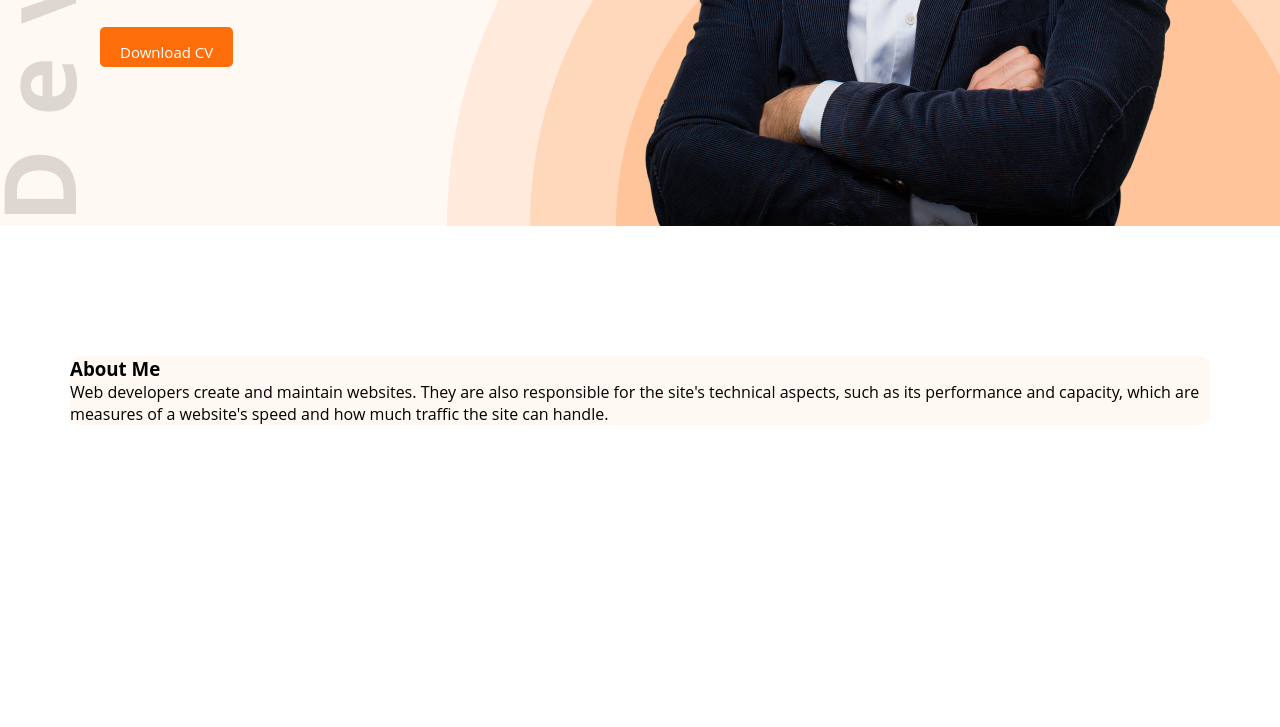
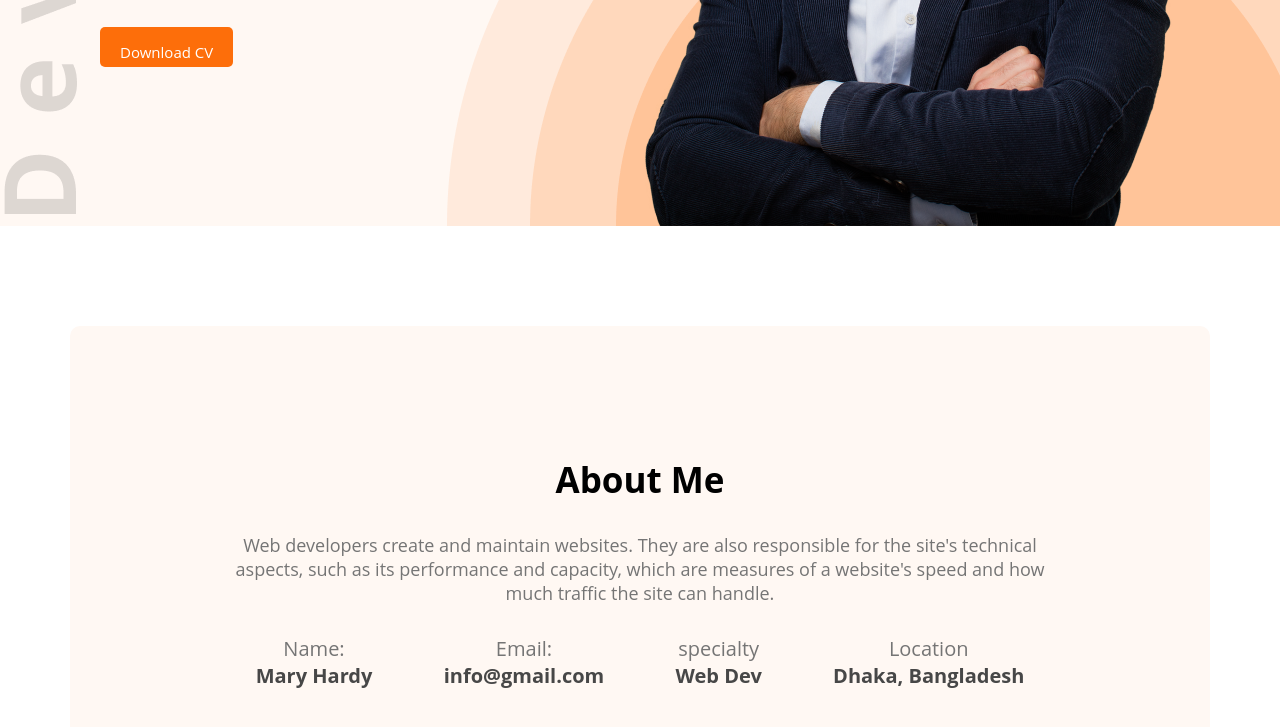
Before and after one commit to SampaAkterRanu/portfolio_project, a plain HTML site: page index.html in a window 1280 px wide. Shown: the part 611-1338 px from the top of the page. Before the commit the page ends 1036 px from the top, so only its background shows below. Drawn offline with Linux system fonts and the light colour scheme.

Commit message:
about session

```diff
--- a/Styles/portfolio.css
+++ b/Styles/portfolio.css
@@ -72,15 +72,36 @@ main{
 }
 /* about section styles */
 .about{
-    margin-top: 130px;
+    margin-top: 100px;
     background: #fff8f3;
     border-radius: 10px;
+    padding: 130px 150px;
+    text-align: center;
 
 
 }
 .section-title{
+    font-weight: 700;
+    font-size: 35px;
+    margin-bottom: 30px;
 
 }
 .section-description{
+    color: #757575;
+    font-size: 18px;
+    margin-bottom: 30px;
 
 }
+.about-info-container{
+    display: flex;
+    justify-content: space-around;
+}
+.about .info-title{
+    font-size: 20px;
+    color: #757575;
+}
+.info-description{
+    font-weight: 700;
+    font-size: 20px;
+    color: #474747;
+}
--- a/index.html
+++ b/index.html
@@ -34,6 +34,25 @@
         <section class="about">
             <h3 class="section-title">About Me</h3>
             <p class="section-description">Web developers create and maintain websites. They are also responsible for the site's technical aspects, such as its performance and capacity, which are measures of a website's speed and how much traffic the site can handle.</p>
+            <div class="about-info-container">
+                <div class="about-info">
+                    <p class="info-title">Name:</p>
+                    <p class="info-description">Mary Hardy</p>
+                </div>
+                <div class="about-info">
+                    <p class="info-title">Email:</p>
+                    <p class="info-description">info@gmail.com</p>
+                </div>
+                <div class="about-info">
+                    <p class="info-title">specialty</p>
+                    <p class="info-description">Web Dev</p>
+                </div>
+                <div class="about-info">
+                    <p class="info-title">Location</p>
+                    <p class="info-description">Dhaka, Bangladesh</p>
+                </div>
+
+            </div>
 
         </section>
 
```
